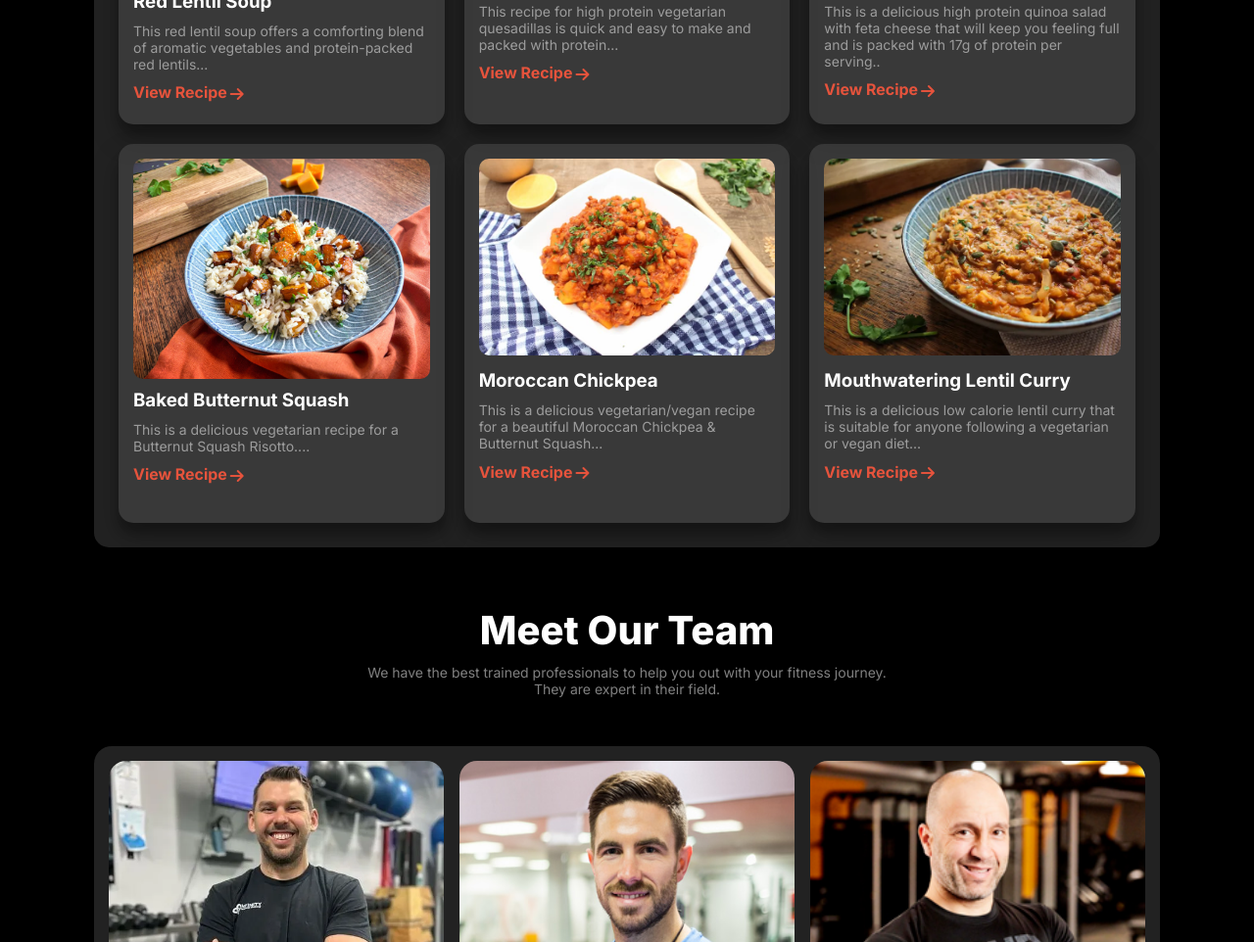
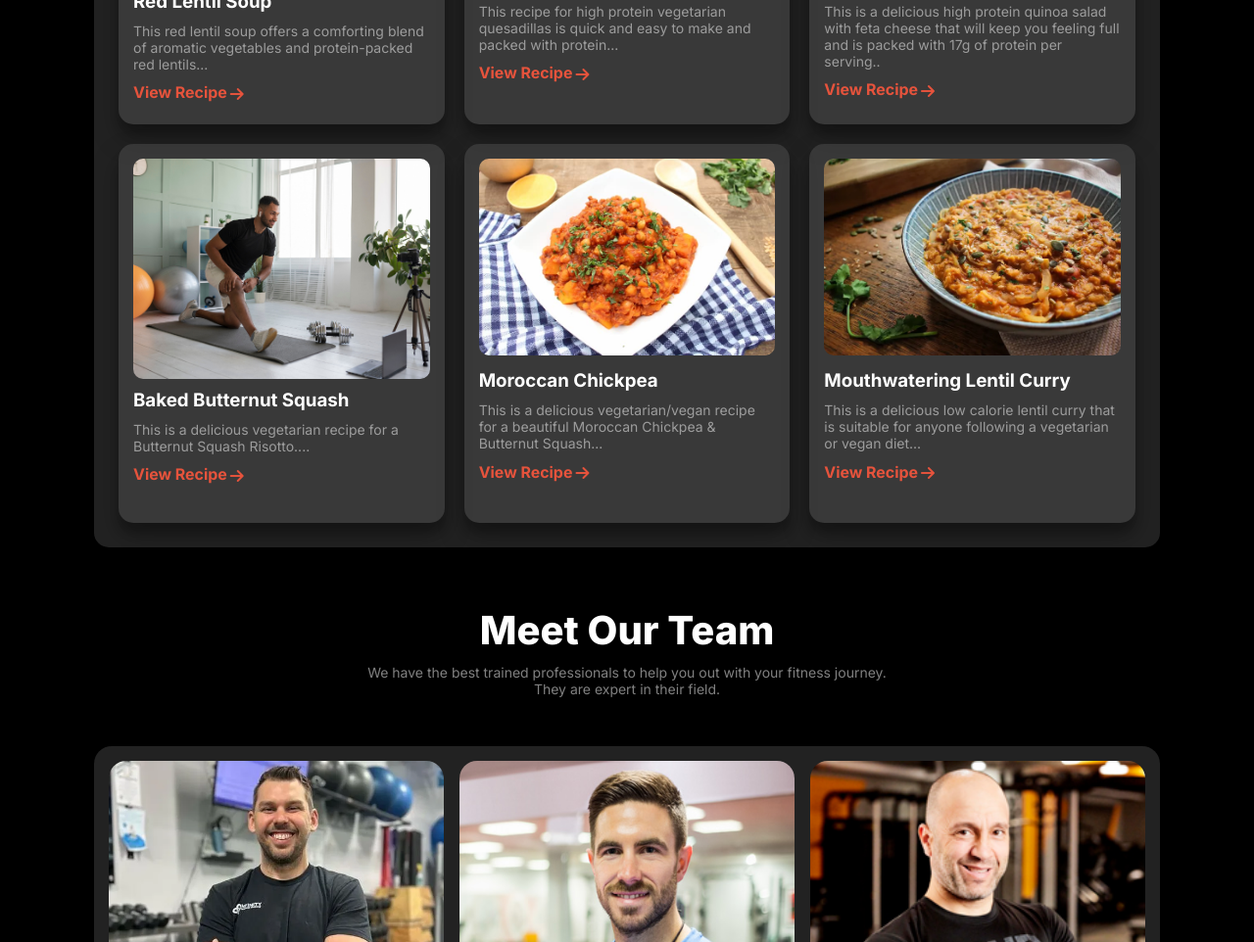
Before and after one commit to AnjumanAra28/fitness-club, a plain HTML site: page index.html in a window 1280 px wide. Shown: the part 2617-3579 px from the top of the page at 98% size. Drawn offline with Linux system fonts and the light colour scheme; a web font is replaced by a local one.

Commit message:
changed picture

```diff
--- a/index.html
+++ b/index.html
@@ -198,7 +198,7 @@
                   </div>
                   <div class="recipe">
                     <div class="recipe-image recipe-4">
-                      <img src="images/butternutsquash.jpeg" alt="">
+                      <img src="images/exercise1.jpg" alt="">
                     </div>
                     <h3>Baked Butternut Squash</h3>
                     <p class="paragraph-color">This is a delicious vegetarian recipe for a Butternut Squash Risotto....</p>
```
